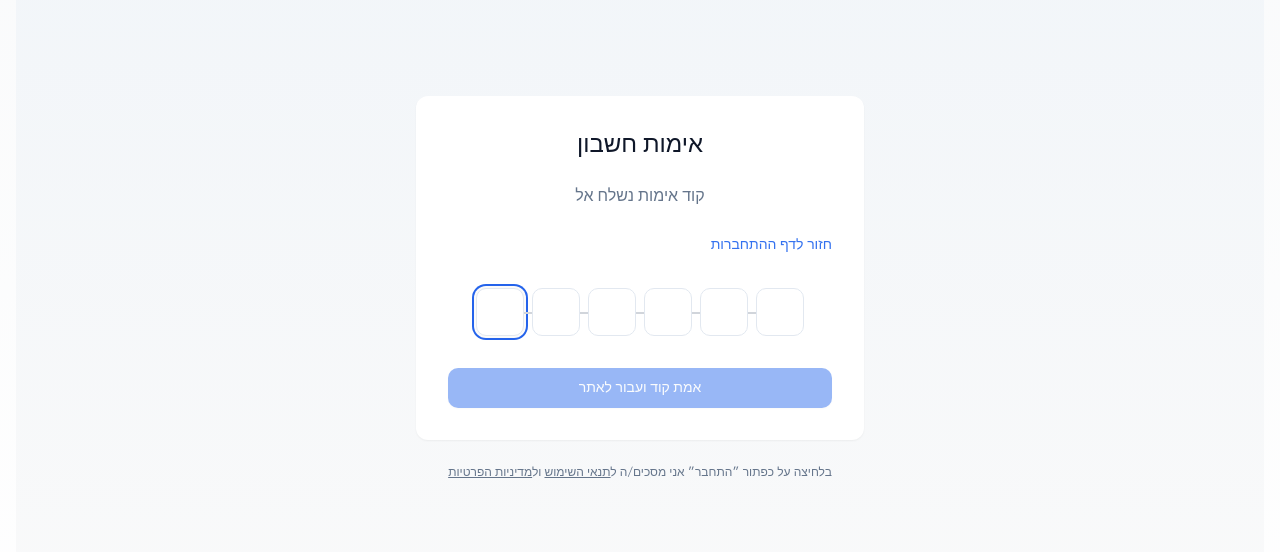
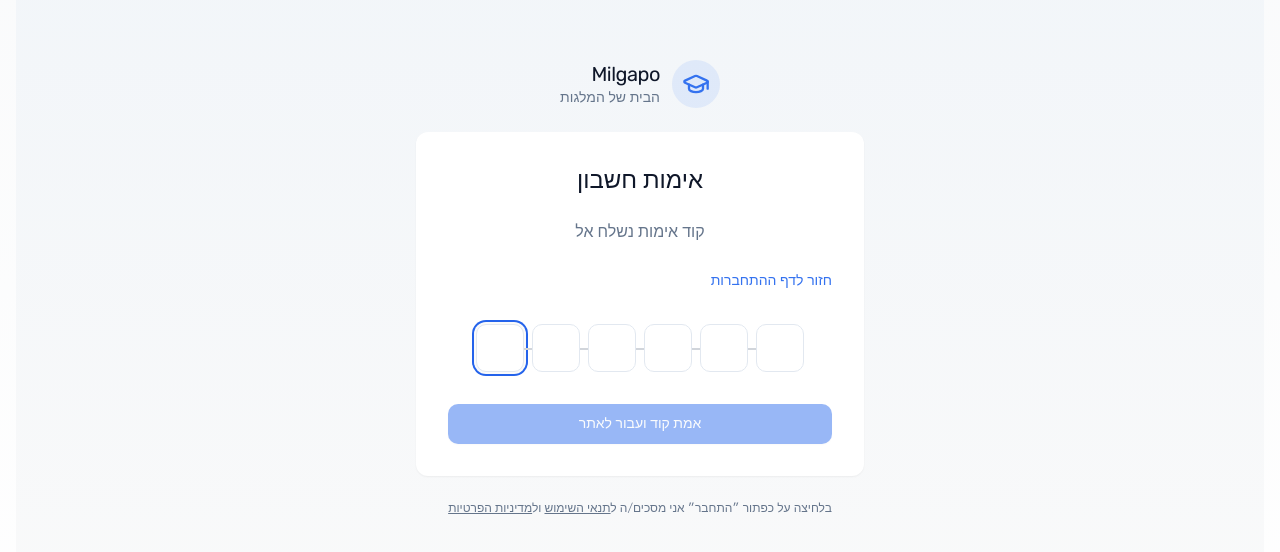
Before and after one commit to alon710/milgapo, a Next.js app: page /otp in a window 1280 px wide. Shown: the part 144-696 px from the top of the page. Built offline with nearby package versions, Linux system fonts and the light colour scheme.

Commit message:
Add site logo to authentication layout
- Import and center SiteLogo component in AuthLayout
- Improve visual consistency of authentication pages
- Enhance branding on login and registration screens

```diff
--- a/components/auth/auth-layout.tsx
+++ b/components/auth/auth-layout.tsx
@@ -3,6 +3,7 @@
 import { ReactNode } from "react";
 
 import { TermsFooter } from "@/components/auth/terms-footer";
+import { SiteLogo } from "@/components/layout/site-logo";
 import { cn } from "@/lib/utils";
 
 type AuthLayoutProps = {
@@ -21,6 +22,9 @@ export function AuthLayout({ children, title, subtitle, className }: AuthLayoutP
             )}
         >
             <div className="w-full max-w-md space-y-6">
+                <div className="flex justify-center mb-6">
+                    <SiteLogo href="/" />
+                </div>
                 <div className="bg-card p-8 rounded-lg shadow-sm space-y-6">
                     {title && <h1 className="text-2xl font-medium text-center">{title}</h1>}
                     {subtitle && <p className="text-muted-foreground text-center">{subtitle}</p>}
```
